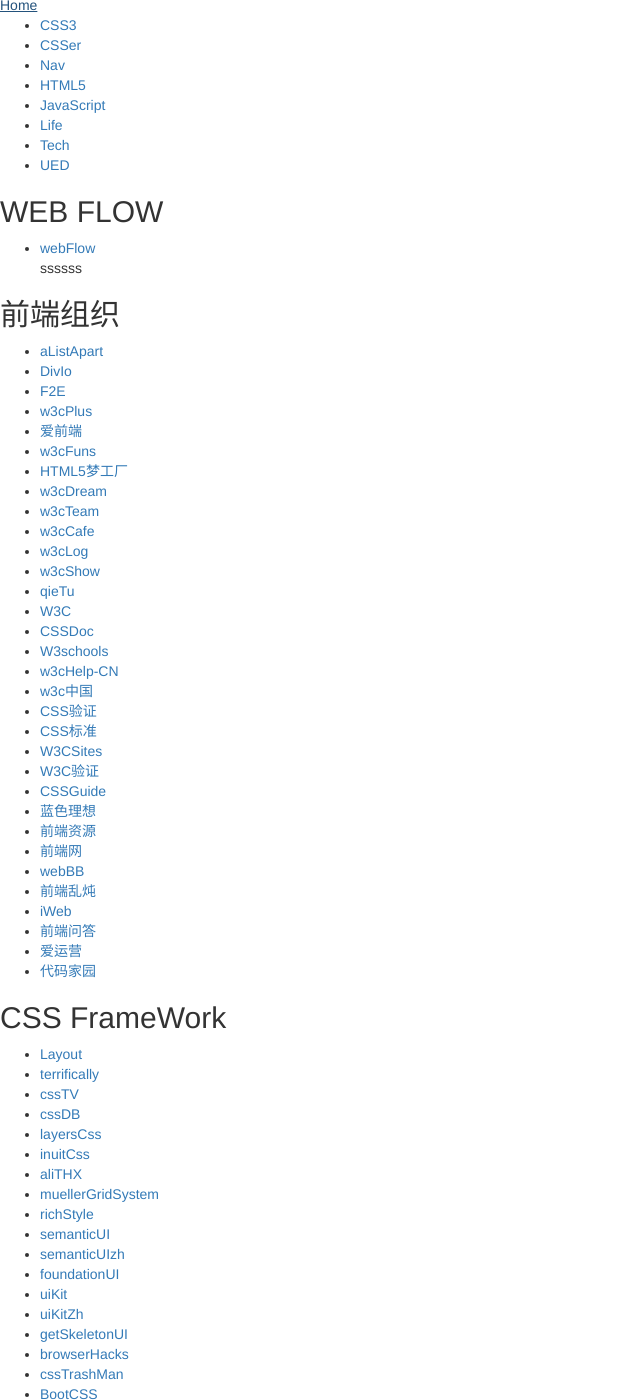
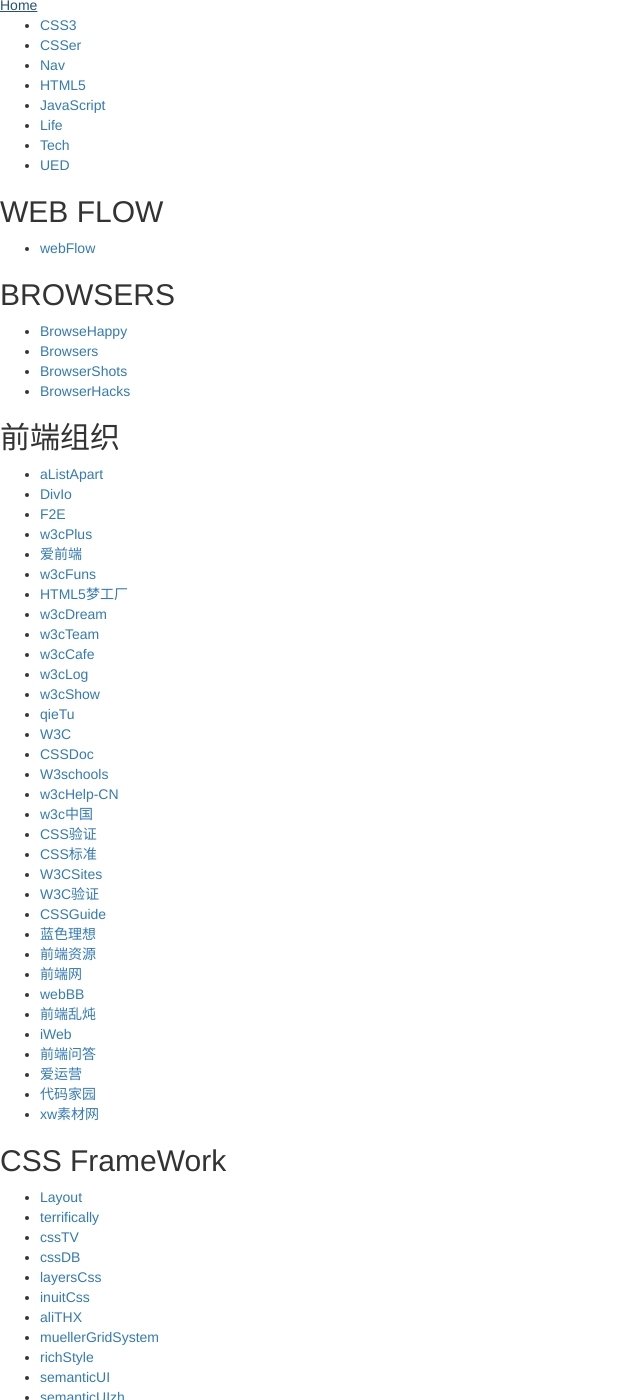
Before and after one commit to wkylin/wkylin.github.com, a Jekyll site: the page built from css3link.html, in a window 1280 px wide and 1400 px high, scrolled down 737 px. Shown: the whole window, without its empty margins (0-640 px from the left). Built offline with Jekyll 4.4.1, drawn with Linux system fonts in a browser that asks for light colours; nearby versions of some CDN libraries; library files that are not in the unit come from our copies; comment, search, counter and statistics services are not loaded.

Commit message:
add link

```diff
--- a/css3link.html
+++ b/css3link.html
@@ -10,7 +10,17 @@
     <h2>WEB FLOW</h2>
 </div>
 <ul class="ui-list fn-clear">
-    <li class="ui-list-item"><a href="https://webflow.com/" target="_blank">webFlow</a></li>ssssss
+    <li class="ui-list-item"><a href="https://webflow.com/" target="_blank">webFlow</a></li>
+</ul>
+<div class="ui-title fn-clear">
+    <h2>BROWSERS</h2>
+</div>
+<ul class="ui-list fn-clear">
+    <li class="ui-list-item"><a href="http://browsehappy.com/" target="_blank">BrowseHappy</a></li>
+    <li class="ui-list-item"><a href="http://spoon.net/browsers" target="_blank">Browsers</a></li>
+    <li class="ui-list-item"><a href="http://browsershots.org/" target="_blank">BrowserShots</a></li>
+    <li class="ui-list-item"><a href="http://browserhacks.com/" target="_blank">BrowserHacks</a></li>
+
 </ul>
 <div class="ui-title fn-clear">
     <h2>前端组织</h2>
@@ -48,6 +58,7 @@
     <li class="ui-list-item"><a href="http://w3c.com.cn/" target="_blank">前端问答</a></li>
     <li class="ui-list-item"><a href="http://www.iyunying.org/" target="_blank">爱运营</a></li>
     <li class="ui-list-item"><a href="http://www.daimajiayuan.com/" target="_blank">代码家园</a></li>
+    <li class="ui-list-item"><a href="http://www.xwcms.net/" target="_blank">xw素材网</a></li>
 </ul>
 <div class="ui-title fn-clear">
     <h2>CSS FrameWork</h2>
@@ -73,7 +84,6 @@
     <li class="ui-list-item"><a href="http://www.getuikit.com/" target="_blank">uiKit</a></li>
     <li class="ui-list-item"><a href="http://www.getuikit.net/" target="_blank"><span class="ft-red">uiKitZh</span></a></li>
     <li class="ui-list-item"><a href="http://www.getskeleton.com/" target="_blank">getSkeletonUI</a></li>
-    <li class="ui-list-item"><a href="http://browserhacks.com/" target="_blank">browserHacks</a></li>
     <li class="ui-list-item"><a href="http://www.csstrashman.com" target="_blank">cssTrashMan</a></li>
     <li class="ui-list-item"><a href="http://www.bootcss.com" target="_blank"><span class="ft-red">BootCSS</span></a></li>
     <li class="ui-list-item"><a href="http://bootswatch.com/" target="_blank">bootsWatch</a></li>
@@ -164,7 +174,6 @@
     <li class="ui-list-item"><a href="http://www.13styles.com/" target="_blank">13styles</a></li>
     <li class="ui-list-item"><a href="http://bestwebgallery.com/" target="_blank">BestWebgallery</a></li>
     <li class="ui-list-item"><a href="http://www.webappers.com/" target="_blank">WebAppers</a></li>
-    <li class="ui-list-item"><a href="http://browsershots.org/" target="_blank">BrowserShots</a></li>
     <li class="ui-list-item"><a href="http://getfirebug.com/" target="_blank">Firebug</a></li>
     <li class="ui-list-item"><a href="http://www.css3.info/" target="_blank">Css3.info</a></li>
     <li class="ui-list-item"><a href="http://css3test.com/" target="_blank">Css3Test</a></li>
--- a/html5.html
+++ b/html5.html
@@ -14,7 +14,6 @@
     <li class="ui-list-item"><a href="http://www.modern.ie/zh-cn" target="_blank">modernIE</a></li>
     <li class="ui-list-item"><a href="http://www.browserscope.org/" target="_blank">browserscope</a></li>
     <li class="ui-list-item"><a href="http://www.webpagetest.org/" target="_blank">webpagetest</a></li>
-    <li class="ui-list-item"><a href="http://browsehappy.com/" target="_blank">BrowseHappy</a></li>
     <li class="ui-list-item"><a href="https://peercdn.com/" target="_blank">peerCDN</a></li>
     <li class="ui-list-item"><a href="http://speed.sc.cninfo.net/chinatel/download.shtml" target="_blank">网站测速</a></li>
     <li class="ui-list-item"><a href="http://www.ostools.net/" target="_blank"><span class="ft-red">开源API</span></a>
```
